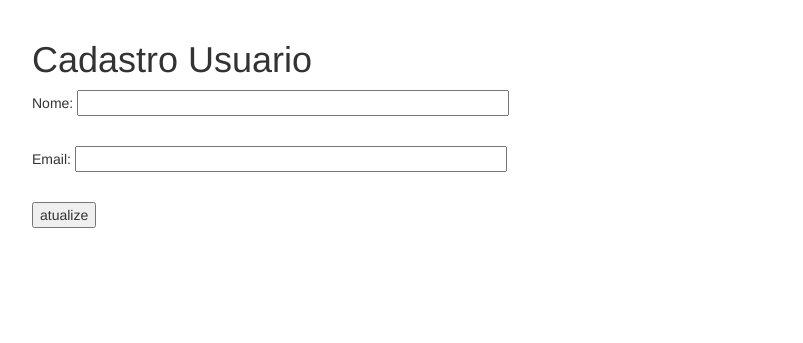
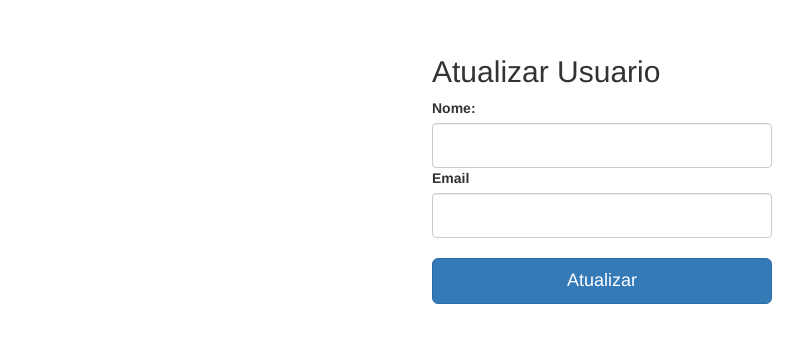
Before and after one commit to jcwillian/TeobaldoGames, a Flask app: page /editeperfil in a window 1280 px wide. Shown: the part 51-394 px from the top of the page, without its empty margins (38-841 px from the left). Run offline with Flask 2, Linux system fonts and the light colour scheme; parts of the project's set-up code (start-up, migrations or seed data) failed here and were passed over; some libraries are stand-ins or nearby versions.

Commit message:
mudando visual do formulario

```diff
--- a/TeobaldoGames/templates/editaruser.html
+++ b/TeobaldoGames/templates/editaruser.html
@@ -1,24 +1,54 @@
 {% extends "base.html" %}
 {% block content %}
-	<h1>Cadastro Usuario</h1>
-	<form action="" method="post" name="editeperfil" enctype="multipart/form-data">
+
+<style type="text/css">
+
+.form-signin {
+  max-width: 370px;
+  padding: 15px;
+  margin: 0 auto;
+}
+.form-signin .form-signin-heading,
+.form-signin {
+  margin-bottom: 10px;
+}
+.form-signin {
+  font-weight: normal;
+}
+.form-signin .form-control {
+  position: relative;
+  height: auto;
+  -webkit-box-sizing: border-box;
+     -moz-box-sizing: border-box;
+          box-sizing: border-box;
+  padding: 10px;
+  font-size: 16px;
+}
+.form-signin .form-control:focus {
+  z-index: 2;
+}
+.form-signin input[type="email"] {
+  margin-bottom: -1px;
+  border-bottom-right-radius: 0;
+  border-bottom-left-radius: 0;
+}
+.form-signin input[type="password"] {
+  margin-bottom: 10px;
+  border-top-left-radius: 0;
+  border-top-right-radius: 0;
+}
+</style>
+
+	<form class="form-signin" method="post" name="editeperfil">
 		{{ form.hidden_tag() }}
-
-		<p>
-			Nome: {{ form.name(size=50, value= g.user.name )}}<br>
-			{% for error in form.name.errors %}
-            <span style="color: red;">[{{ error }}]</span>
-          {% endfor %}<br>
-		</p>
-
-
-		<p>
-			Email: {{ form.email(size=50, value= g.user.email )}}<br>
+		<h2 class="form-signin-heading">Atualizar Usuario</h2>
+		<label>Nome:</label>
+		{{ form.name(size=50, value= g.user.name, class='form-control' )}}
+		<label>Email</label>
+		{{ form.email(size=50, value= g.user.email , class='form-control')}}
 			{% for error in form.email.errors %}
             <span style="color: red;">[{{ error }}]</span>
           {% endfor %}<br>
-		</p>
-
-		<p><input type="submit" value="atualize"></p>
+		<button class="btn btn-lg btn-primary btn-block" type="submit">Atualizar</button>
 	</form>
 {% endblock %}
```
